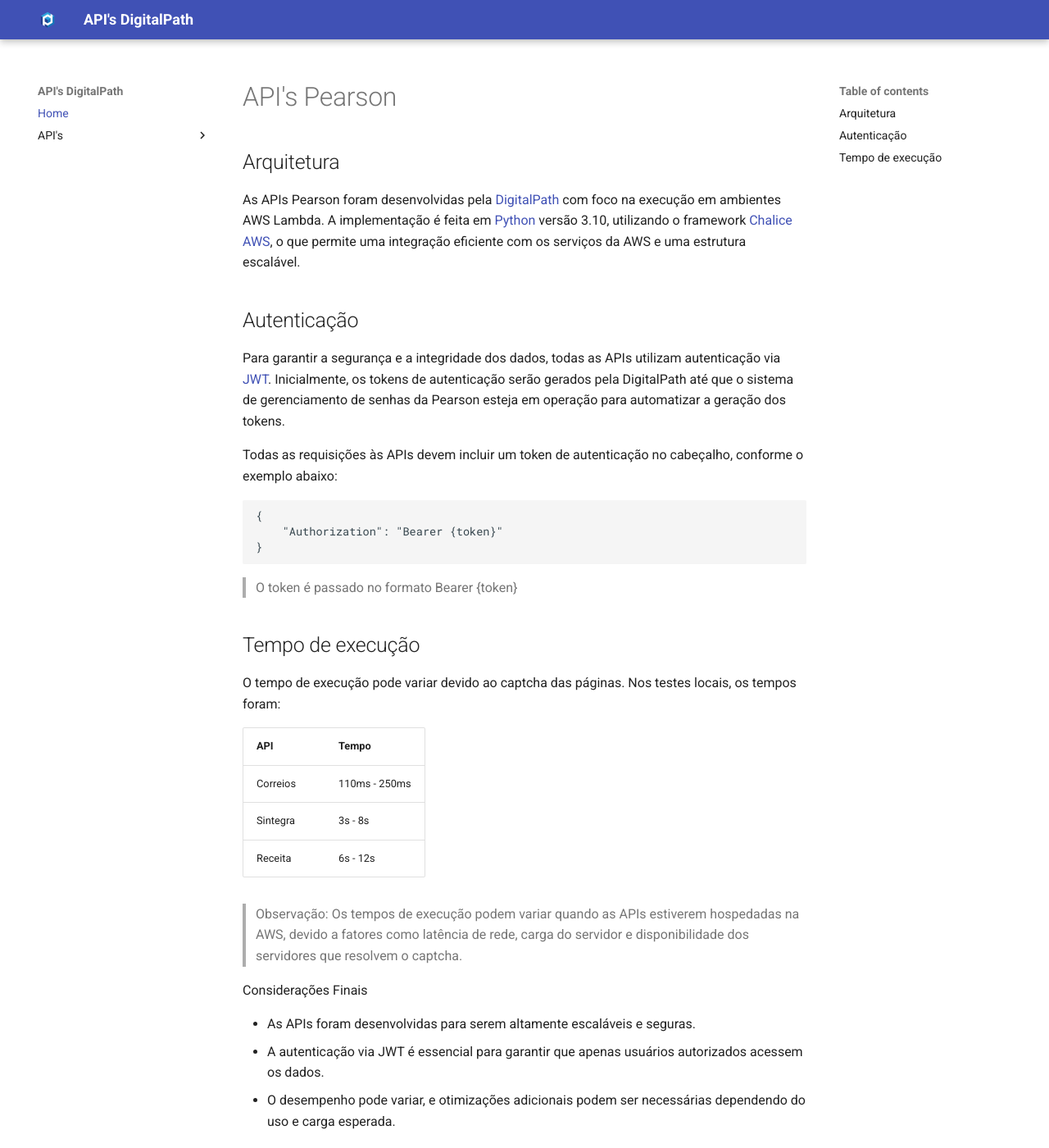
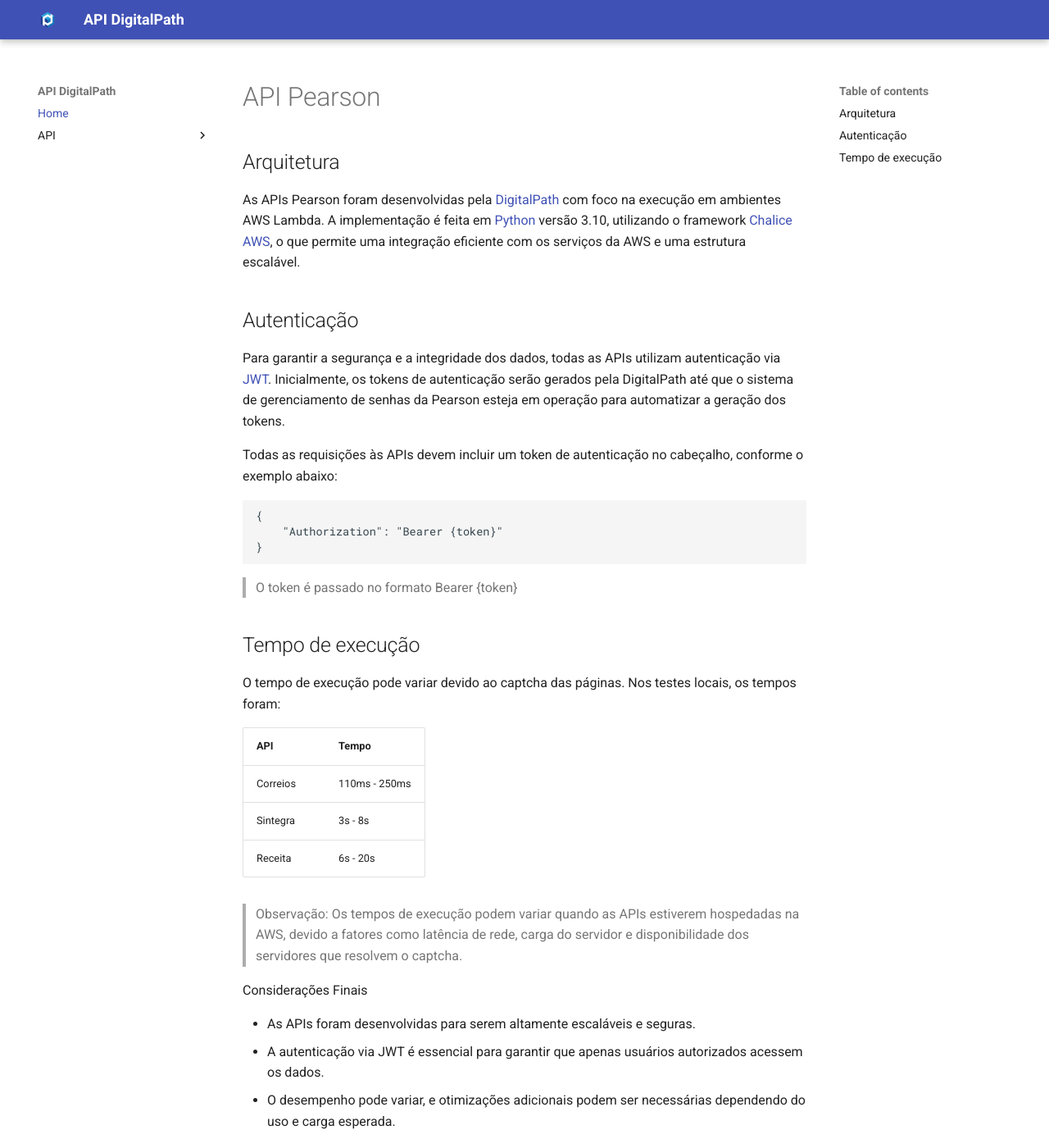
Before and after one commit to digital-path/documentacao-api-pearson, an MkDocs documentation site: the page built from docs/index.md, in a window 1280 px wide and 1400 px high. Shown: the whole window at 82% size. Built offline with MkDocs 1.6.1 and Material for MkDocs 9.7.7, drawn with Linux system fonts in a browser that asks for light colours.

Commit message:
mudando repositorio

```diff
--- a/docs/index.md
+++ b/docs/index.md
@@ -1,4 +1,4 @@
-# API's Pearson
+# API Pearson
 
 ## Arquitetura
 
@@ -26,10 +26,10 @@
 
 
 | API    | Tempo |
-| -------- | ------- |
-| Correios  | 110ms - 250ms    |
-| Sintegra | 3s - 8s     |
-| Receita    | 6s - 12s    |
+| -------- | -------       |
+| Correios | 110ms - 250ms |
+| Sintegra | 3s - 8s       |
+| Receita  | 6s - 20s      |
 
 >  Observação: Os tempos de execução podem variar quando as APIs estiverem hospedadas na AWS,
 devido a fatores como latência de rede, carga do servidor e disponibilidade dos servidores que resolvem o captcha.
--- a/mkdocs.yml
+++ b/mkdocs.yml
@@ -1,4 +1,4 @@
-site_name: API's DigitalPath
+site_name: API DigitalPath
 theme:
   name: material
   favicon: assets/digital.png
@@ -6,7 +6,7 @@
 
 nav:
   - Home: 'index.md'
-  - "API's":
+  - "API":
     - 'Correios': 'correios.md'
     - 'Receita': 'receita.md'
     - 'Sintegra': 'sintegra.md'
```
